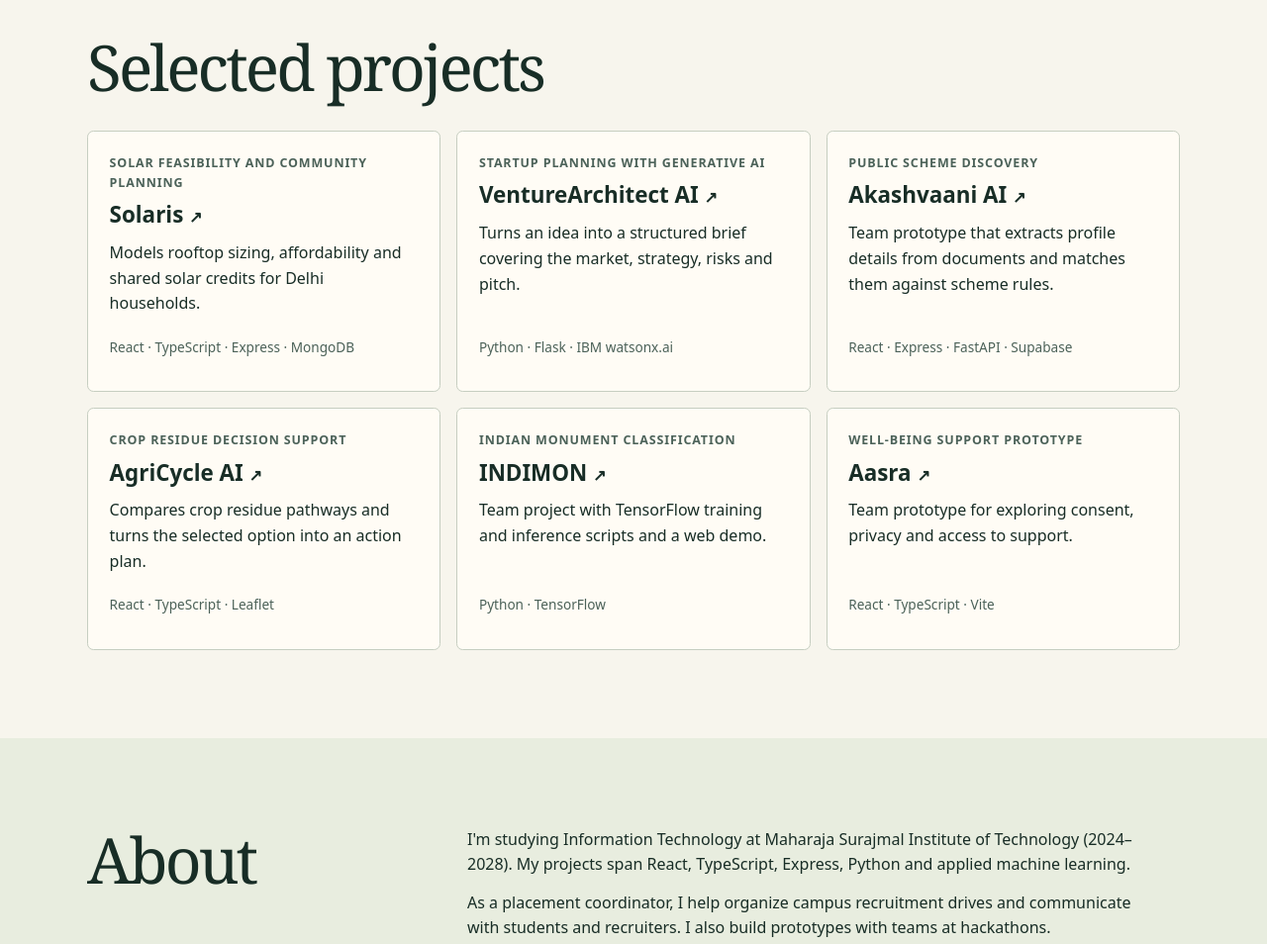
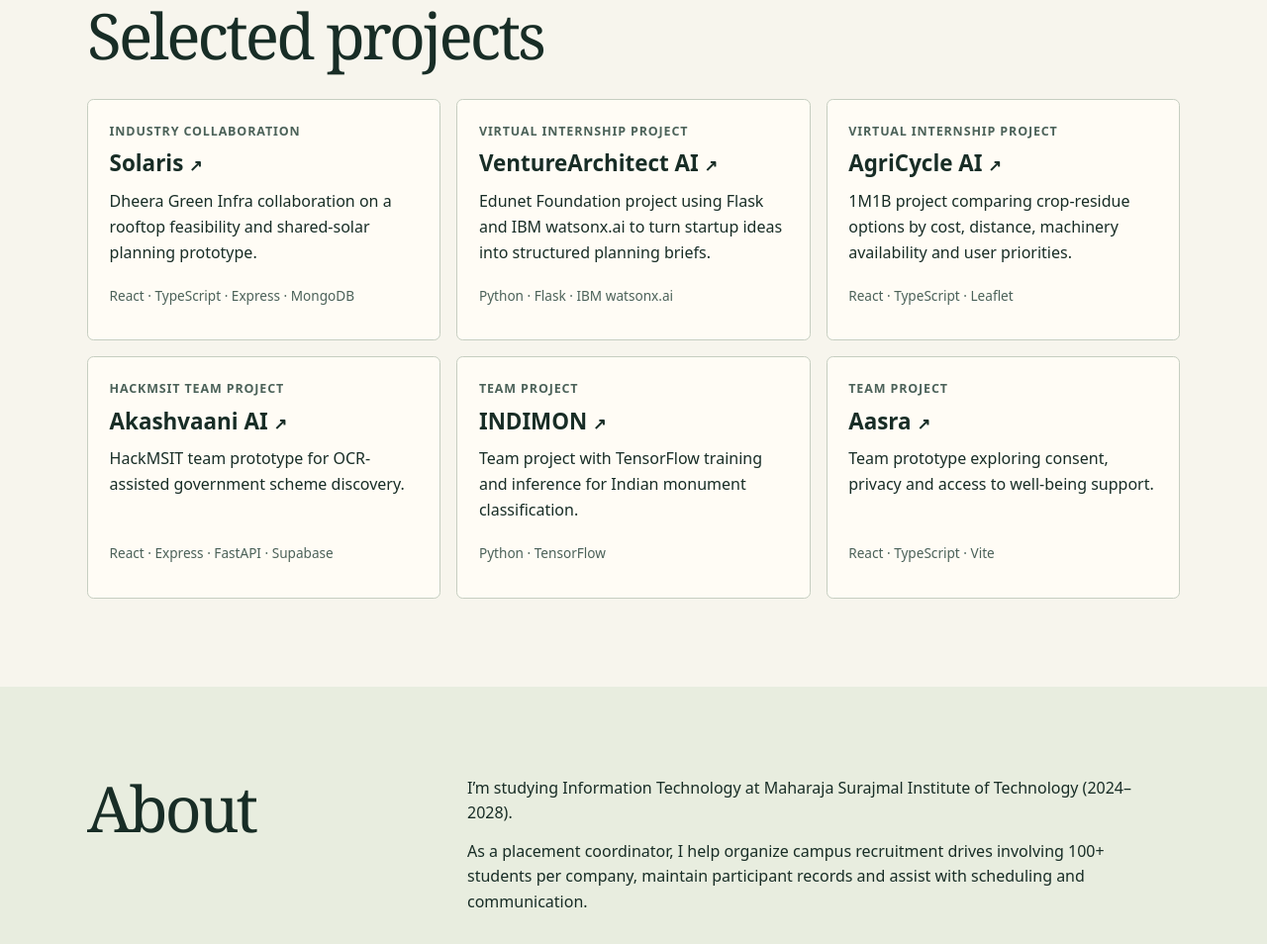
Before and after one commit to KARTIK-githubs/KARTIK-githubs.github.io, a plain HTML site: page index.html in a window 1280 px wide. Shown: the part 841-1795 px from the top of the page at 99% size. Drawn offline with Linux system fonts and the light colour scheme.

Commit message:
Align portfolio project credits and contact links

```diff
--- a/index.html
+++ b/index.html
@@ -3,7 +3,7 @@
 <head>
     <meta charset="utf-8">
     <meta name="viewport" content="width=device-width, initial-scale=1">
-    <meta name="description" content="Kartik Aggarwal, B.Tech IT student at MSIT. Explore selected full-stack, AI and hackathon projects.">
+    <meta name="description" content="Kartik Aggarwal, B.Tech IT student and placement coordinator at MSIT. Explore full-stack, applied AI and hackathon projects.">
     <meta name="theme-color" content="#102822">
     <title>Kartik Aggarwal | Portfolio</title>
     <link rel="stylesheet" href="style.css">
@@ -24,54 +24,54 @@
         <section class="hero" aria-labelledby="intro">
             <div class="shell hero-inner">
                 <div>
-                    <p class="eyebrow">B.Tech Information Technology · MSIT</p>
+                    <p class="eyebrow">Information Technology · MSIT, New Delhi</p>
                     <h1 id="intro">Kartik<br>Aggarwal</h1>
-                    <p class="intro">I build software prototypes for practical problems, from planning shared solar projects to helping people discover public schemes.</p>
+                    <p class="intro">I build full-stack and applied AI prototypes for solar planning, agriculture and access to public services.</p>
                     <div class="actions">
                         <a class="button primary" href="#projects">Explore projects <span aria-hidden="true">↓</span></a>
                         <a class="button secondary" href="https://github.com/KARTIK-githubs">GitHub <span aria-hidden="true">↗</span></a>
                     </div>
                 </div>
-                <img class="portrait" src="imagektk.jpg" alt="Kartik Aggarwal">
+                <img class="portrait" src="imagektk.jpg" alt="Kartik Aggarwal" decoding="async">
             </div>
         </section>
         <section class="shell project-section" id="projects" aria-labelledby="work">
             <h2 id="work">Selected projects</h2>
             <div class="project-grid">
                 <article class="project">
-                    <p class="eyebrow">Solar feasibility and community planning</p>
+                    <p class="eyebrow">Industry collaboration</p>
                     <h3><a href="https://github.com/KARTIK-githubs/Solaris----Dheera-Green-Infra">Solaris <span aria-hidden="true">↗</span></a></h3>
-                    <p>Models rooftop sizing, affordability and shared solar credits for Delhi households.</p>
+                    <p>Dheera Green Infra collaboration on a rooftop feasibility and shared-solar planning prototype.</p>
                     <p class="stack">React · TypeScript · Express · MongoDB</p>
                 </article>
                 <article class="project">
-                    <p class="eyebrow">Startup planning with generative AI</p>
+                    <p class="eyebrow">Virtual internship project</p>
                     <h3><a href="https://github.com/KARTIK-githubs/VentureArchitect-AI">VentureArchitect AI <span aria-hidden="true">↗</span></a></h3>
-                    <p>Turns an idea into a structured brief covering the market, strategy, risks and pitch.</p>
+                    <p>Edunet Foundation project using Flask and IBM watsonx.ai to turn startup ideas into structured planning briefs.</p>
                     <p class="stack">Python · Flask · IBM watsonx.ai</p>
                 </article>
                 <article class="project">
-                    <p class="eyebrow">Public scheme discovery</p>
+                    <p class="eyebrow">Virtual internship project</p>
+                    <h3><a href="https://github.com/KARTIK-githubs/AgriCycle-AI">AgriCycle AI <span aria-hidden="true">↗</span></a></h3>
+                    <p>1M1B project comparing crop-residue options by cost, distance, machinery availability and user priorities.</p>
+                    <p class="stack">React · TypeScript · Leaflet</p>
+                </article>
+                <article class="project">
+                    <p class="eyebrow">HackMSIT team project</p>
                     <h3><a href="https://github.com/KARTIK-githubs/Akashvaani-AI">Akashvaani AI <span aria-hidden="true">↗</span></a></h3>
-                    <p>Team prototype that extracts profile details from documents and matches them against scheme rules.</p>
+                    <p>HackMSIT team prototype for OCR-assisted government scheme discovery.</p>
                     <p class="stack">React · Express · FastAPI · Supabase</p>
                 </article>
                 <article class="project">
-                    <p class="eyebrow">Crop residue decision support</p>
-                    <h3><a href="https://github.com/KARTIK-githubs/AgriCycle-AI">AgriCycle AI <span aria-hidden="true">↗</span></a></h3>
-                    <p>Compares crop residue pathways and turns the selected option into an action plan.</p>
-                    <p class="stack">React · TypeScript · Leaflet</p>
-                </article>
-                <article class="project">
-                    <p class="eyebrow">Indian monument classification</p>
+                    <p class="eyebrow">Team project</p>
                     <h3><a href="https://github.com/KARTIK-githubs/indi-mon">INDIMON <span aria-hidden="true">↗</span></a></h3>
-                    <p>Team project with TensorFlow training and inference scripts and a web demo.</p>
+                    <p>Team project with TensorFlow training and inference for Indian monument classification.</p>
                     <p class="stack">Python · TensorFlow</p>
                 </article>
                 <article class="project">
-                    <p class="eyebrow">Well-being support prototype</p>
+                    <p class="eyebrow">Team project</p>
                     <h3><a href="https://github.com/KARTIK-githubs/Aasra">Aasra <span aria-hidden="true">↗</span></a></h3>
-                    <p>Team prototype for exploring consent, privacy and access to support.</p>
+                    <p>Team prototype exploring consent, privacy and access to well-being support.</p>
                     <p class="stack">React · TypeScript · Vite</p>
                 </article>
             </div>
@@ -80,8 +80,8 @@
             <div class="shell split">
                 <h2 id="background">About</h2>
                 <div>
-                    <p>I'm studying Information Technology at Maharaja Surajmal Institute of Technology (2024–2028). My projects span React, TypeScript, Express, Python and applied machine learning.</p>
-                    <p>As a placement coordinator, I help organize campus recruitment drives and communicate with students and recruiters. I also build prototypes with teams at hackathons.</p>
+                    <p>I’m studying Information Technology at Maharaja Surajmal Institute of Technology (2024–2028).</p>
+                    <p>As a placement coordinator, I help organize campus recruitment drives involving 100+ students per company, maintain participant records and assist with scheduling and communication.</p>
                 </div>
             </div>
         </section>
@@ -89,7 +89,7 @@
             <h2 id="get-in-touch">Contact</h2>
             <div class="actions">
                 <a class="button outline" href="mailto:kartik.aggarwal199@gmail.com">Email</a>
-                <a class="button outline" href="https://www.linkedin.com/in/kartik-aggarwal-389151325/">LinkedIn <span aria-hidden="true">↗</span></a>
+                <a class="button outline" href="https://www.linkedin.com/in/kartik-aggarwal25/">LinkedIn <span aria-hidden="true">↗</span></a>
             </div>
         </section>
     </main>
```
